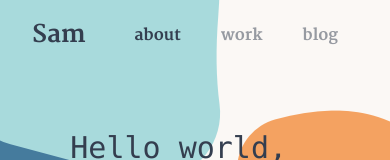
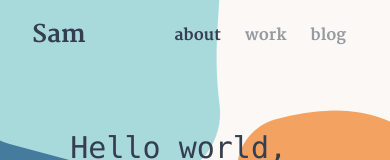
Before and after one commit to s-fletcher/me, a Next.js app: page / in a window 390 px wide. Shown: the top 160 px of the page. Built offline with nearby package versions, Linux system fonts and the light colour scheme.

Commit message:
Better nav buttons on mobile

```diff
--- a/src/components/nav.tsx
+++ b/src/components/nav.tsx
@@ -15,7 +15,7 @@ const NavItem: FC<NavItemProps> = ({ children, active, href }) => (
       opacity={active ? 1 : 0.5}
       pr={2}
       pl={2}
-      mx={[3, 1]}
+      mx={[1, 3]}
       variant="unstyled"
     >
       {children}
```
